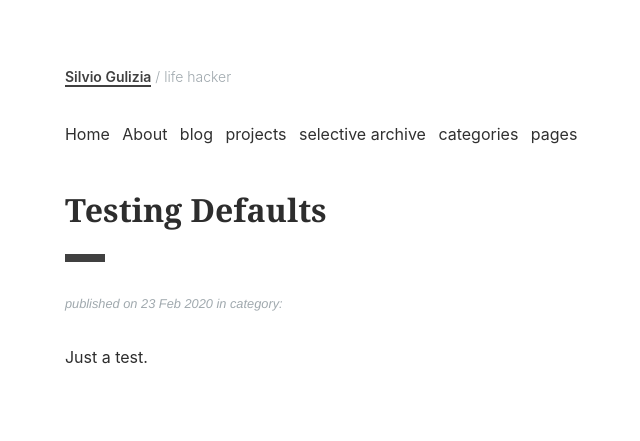
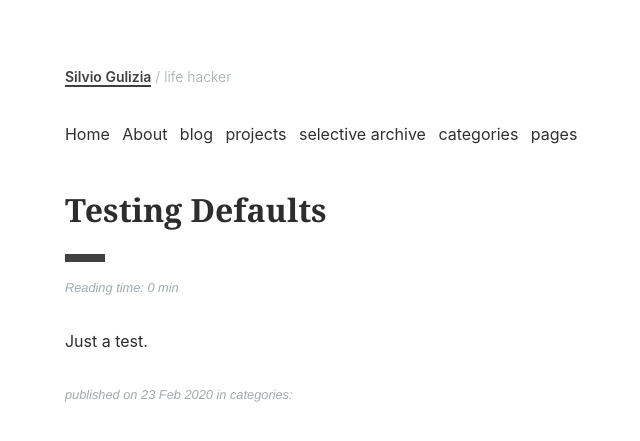
Before and after one commit to sigul/building-jekyll, a Jekyll site: the page built from _posts/2020-02-23-testing-defaults.md, in a window 1280 px wide. Shown: the top 441 px of the page, without its empty margins (258-898 px from the left). Built offline with Jekyll 4.4.1, drawn with Linux system fonts in a browser that asks for light colours.

Commit message:
edit post meta

```diff
--- a/_includes/meta.html
+++ b/_includes/meta.html
@@ -1,12 +1,3 @@
 <div class="post-meta">
-  {% if post %}
-    {% assign categories = post.categories %}
-  {% else %}
-    {% assign categories = page.categories %}
-  {% endif %}
-<p>published on {{ page.date | date_to_string}} in category: {% for category in categories %}
-  <a href="/category/{{category|slugize}}">{{category}}</a>
-  {% unless forloop.last %}; {% endunless %}
-  {% endfor %}
-</p>
+Reading time: {{ page.content | number_of_words | divided_by: 180 }} min</p>
 </div>
--- a/_layouts/post.html
+++ b/_layouts/post.html
@@ -5,3 +5,5 @@ layout: default
 {% include meta.html %}
 
 {{ content }}
+
+{% include post-footer.html %}
```
